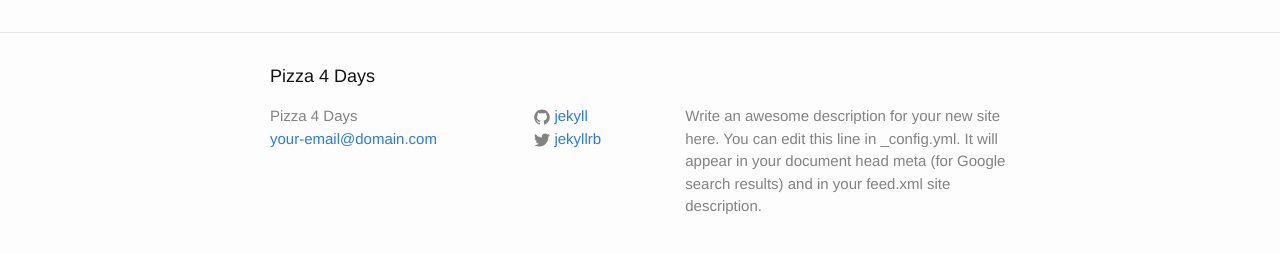
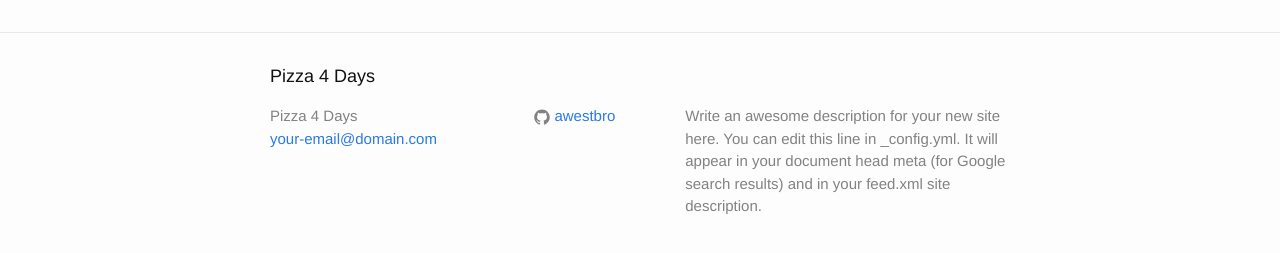
Before and after one commit to awestbro/pizza4days, a Jekyll site: the page built from index.html, in a window 1280 px wide. Shown: the part 354-607 px from the top of the page. Built offline with Jekyll 4.4.1, drawn with Linux system fonts in a browser that asks for light colours.

Commit message:
No more relative urls. Totally loose butthole

```diff
--- a/_config.yml
+++ b/_config.yml
@@ -14,8 +14,8 @@
   Google search results) and in your feed.xml site description.
 baseurl: "" # the subpath of your site, e.g. /blog
 url: "http://awestbro.github.io/pizza4days/" # the base hostname & protocol for your site
-twitter_username: jekyllrb
-github_username:  jekyll
+# twitter_username: jekyllrb
+github_username:  awestbro
 
 # Build settings
 markdown: kramdown
--- a/_includes/head.html
+++ b/_includes/head.html
@@ -7,6 +7,6 @@
   <meta name="description" content="{% if page.excerpt %}{{ page.excerpt | strip_html | strip_newlines | truncate: 160 }}{% else %}{{ site.description }}{% endif %}">
 
   <link rel="stylesheet" href="{{ site.github.url}}/css/main.css">
-  <link rel="canonical" href="{{ page.url | replace:'index.html','' | prepend: site.baseurl | prepend: site.url }}">
-  <link rel="alternate" type="application/rss+xml" title="{{ site.title }}" href="{{ "/feed.xml" | prepend: site.baseurl | prepend: site.url }}">
+  <link rel="canonical" href="{{ page.url | replace:'index.html','' | prepend: site.github.url | prepend: site.url }}">
+  <link rel="alternate" type="application/rss+xml" title="{{ site.title }}" href="{{ "/feed.xml" | prepend: site.github.url | prepend: site.url }}">
 </head>
--- a/_includes/header.html
+++ b/_includes/header.html
@@ -2,7 +2,7 @@
 
   <div class="wrapper">
 
-    <a class="site-title" href="{{ site.baseurl }}/">{{ site.title }}</a>
+    <a class="site-title" href="{{ site.github.url }}/">{{ site.title }}</a>
 
     <nav class="site-nav">
       <a href="#" class="menu-icon">
@@ -16,7 +16,7 @@
       <div class="trigger">
         {% for my_page in site.pages %}
           {% if my_page.title %}
-          <a class="page-link" href="{{ my_page.url | prepend: site.baseurl }}">{{ my_page.title }}</a>
+          <a class="page-link" href="{{ my_page.url | prepend: site.github.url }}">{{ my_page.title }}</a>
           {% endif %}
         {% endfor %}
       </div>
--- a/index.html
+++ b/index.html
@@ -12,12 +12,12 @@
         <span class="post-meta">{{ post.date | date: "%b %-d, %Y" }}</span>
 
         <h2>
-          <a class="post-link" href="{{ post.url | prepend: site.baseurl }}">{{ post.title }}</a>
+          <a class="post-link" href="{{ post.url | prepend: site.github.url }}">{{ post.title }}</a>
         </h2>
       </li>
     {% endfor %}
   </ul>
 
-  <p class="rss-subscribe">subscribe <a href="{{ "/feed.xml" | prepend: site.baseurl }}">via RSS</a></p>
+  <p class="rss-subscribe">subscribe <a href="{{ "/feed.xml" | prepend: site.github.url }}">via RSS</a></p>
 
 </div>
```
Also changed, not shown: feed.xml (+4 -4 lines).
